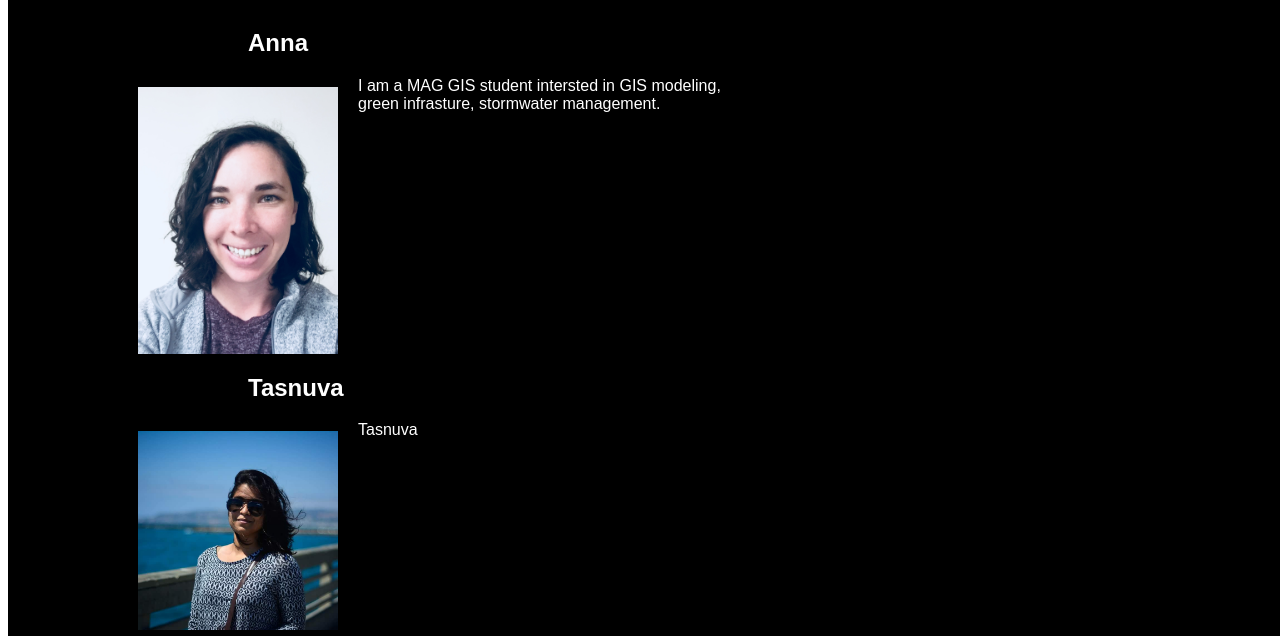
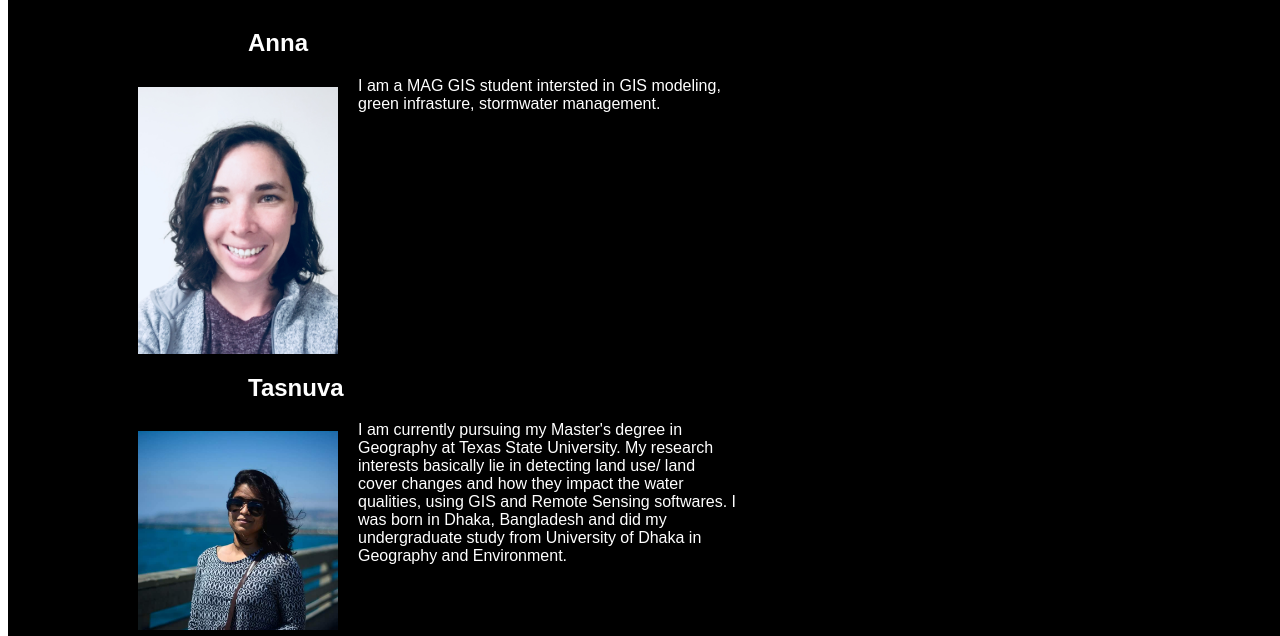
Before and after one commit to krystenkuwamura/farmersmarkets, a plain HTML site: page About_Us.html in a window 1280 px wide. Shown: the part 164-800 px from the top of the page. Drawn offline with Linux system fonts and the light colour scheme; files whose address does not match are found by name.

Commit message:
Update About_Us.html

```diff
--- a/About_Us.html
+++ b/About_Us.html
@@ -102,7 +102,7 @@
 
 	      	<h2>Tasnuva</h2>
 	      		<img src="tasnuva.jpg"/ class="AboutUsImg" width="200">
-	      		<p>Tasnuva</p>
+	      		<p>I am currently pursuing my Master's degree in Geography at Texas State University. My research interests basically lie in detecting land use/ land cover changes and how they impact the water qualities, using GIS and Remote Sensing softwares. I was born in Dhaka, Bangladesh and did my undergraduate study from University of Dhaka in Geography and Environment.</p>
 	    <br>
 
 
```
